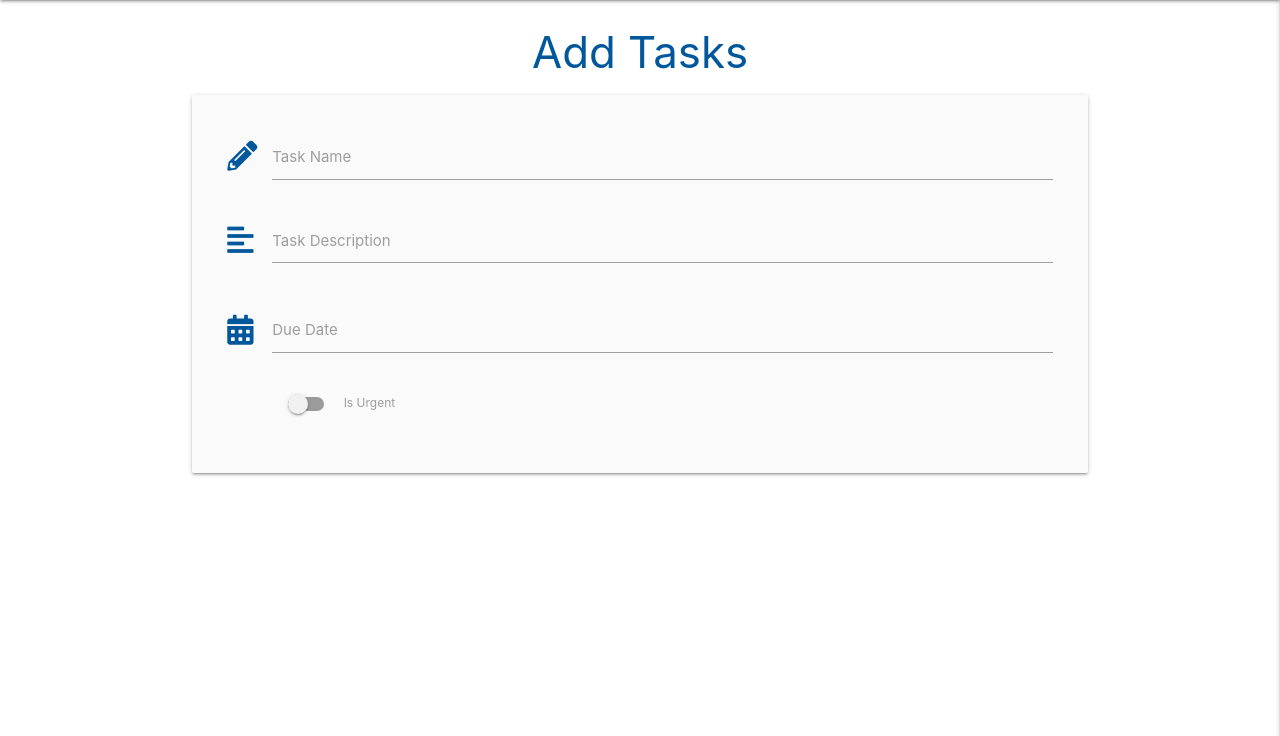
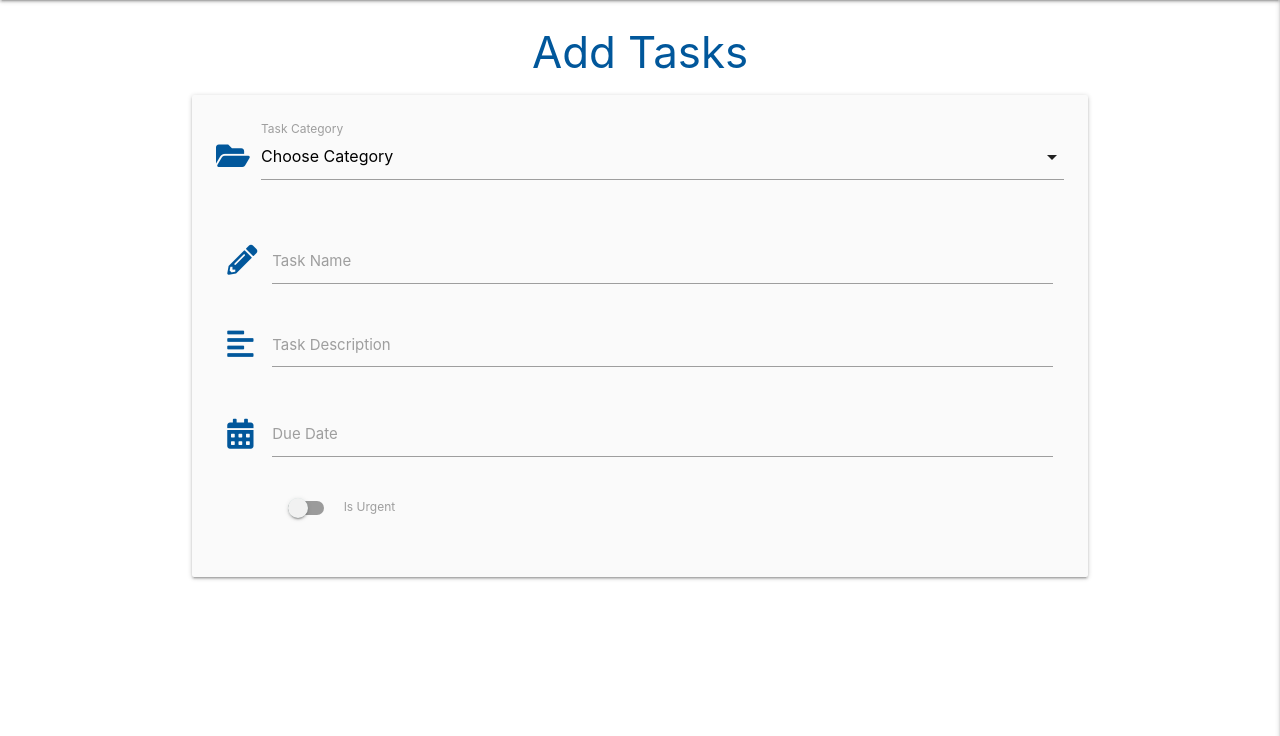
Before and after one commit to Mr-Smyth/flask-task-manager, a Flask app: page /add_task in a window 1280 px wide. Shown: the part 64-800 px from the top of the page. Run offline with Flask 2, Linux system fonts and the light colour scheme; some libraries are stand-ins or nearby versions.

Commit message:
Add boilerplate for task category selection

```diff
--- a/static/js/script.js
+++ b/static/js/script.js
@@ -9,6 +9,8 @@ document.addEventListener("DOMContentLoaded", function () {
     var instances = M.Collapsible.init(elems);
     var elems = document.querySelectorAll('.tooltipped');
     var instances = M.Tooltip.init(elems);
+    var elems = document.querySelectorAll('select');
+    var instances = M.FormSelect.init(elems);
     var elems = document.querySelectorAll('.datepicker');
     var instances = M.Datepicker.init(elems, {format: "dd mmmm, yyyy", yearRange: 3, showClearBtn: true, i18n: {done: "Select"}});
 });
--- a/templates/add_task.html
+++ b/templates/add_task.html
@@ -6,6 +6,18 @@
 	<div class="row card-panel grey lighten-5">
 		<form class="col s12" method="POST" action="">
 			<div class="row">
+                <div class="row">
+				<div class="input-field col s12">
+                	<i class="fas fa-folder-open prefix light-blue-text text-darken-4"></i>
+					<select id="category_name" name="category_name" class="validate" required>
+                        <option value="" disabled selected>Choose Category</option>
+                        <option value="1">Option 1</option>
+                        <option value="2">Option 2</option>
+                        <option value="3">Option 3</option>
+				    </select>
+					<label>Task Category</label>
+				</div>
+                </div>
                 <!-- TASK NAME -->
 				<div class="input-field col s12">
 					<i class="fas fa-pencil-alt prefix light-blue-text text-darken-4"></i>
```
